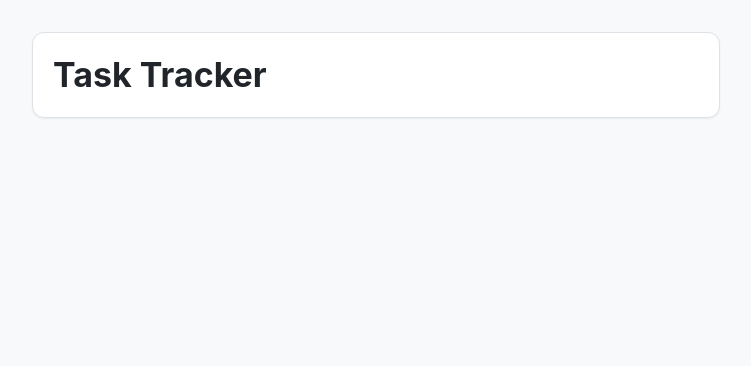
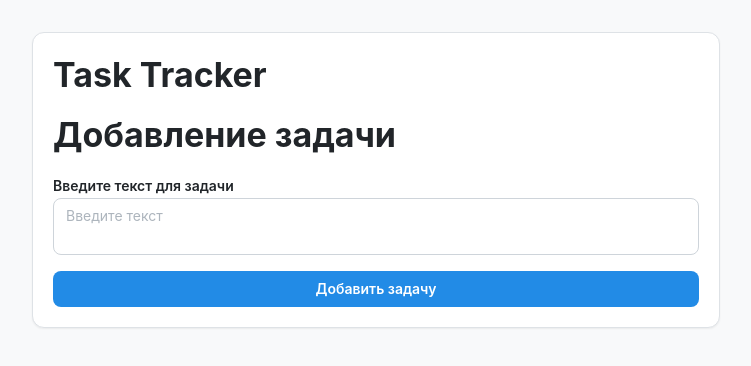
Before and after one commit to Idzu/Task-tracker, a React (Vite) app: page / in a window 1280 px wide. Shown: the top 366 px of the page, without its empty margins (264-1015 px from the left). Built offline with nearby package versions, Linux system fonts and the light colour scheme.

Commit message:
new: компонент TaskForm сделал базовую отправку с валидацией, пока без сохранения
Доп
1. установил zod
2. Подключил notification из mantine

```diff
--- a/package.json
+++ b/package.json
@@ -19,7 +19,8 @@
     "react": "^19.2.4",
     "react-dom": "^19.2.4",
     "react-redux": "^9.2.0",
-    "sass": "^1.99.0"
+    "sass": "^1.99.0",
+    "zod": "^4.3.6"
   },
   "devDependencies": {
     "@eslint/js": "^9.39.4",
--- a/src/app/App.tsx
+++ b/src/app/App.tsx
@@ -1,9 +1,14 @@
+import '@mantine/core/styles.css';
+import '@mantine/notifications/styles.css';
+
 import { MantineProvider } from '@mantine/core';
+import { Notifications } from '@mantine/notifications';
 import { TaskPage } from '../pages/TaskPage/TaskPage';
 
 export const App = () => {
   return (
     <MantineProvider>
+      <Notifications />
       <TaskPage />
     </MantineProvider>
   );
--- /dev/null
+++ b/src/components/TaskForm/TaskForm.tsx
@@ -0,0 +1,77 @@
+import { notifications } from '@mantine/notifications';
+import { Button, Stack, Textarea, Title } from '@mantine/core';
+import React, { useState } from 'react';
+import z from 'zod';
+
+// Схема валидации
+const taskFormSchema = z.object({
+  task: z.string().trim().min(1, 'Поле не должно быть пустым').max(500, 'Максимум 500 символов'),
+});
+
+export const TaskForm = () => {
+  // Состояния
+  const [task, setTask] = useState('');
+  const [error, setError] = useState('');
+
+  // Проверка валидации
+  const validateTask = (v: string) => {
+    const result = taskFormSchema.safeParse({ task: v });
+
+    if (!result.success) {
+      return z.flattenError(result.error).fieldErrors.task?.[0] ?? 'Ошибка валидации';
+    }
+
+    return '';
+  };
+
+  // Изменение текста и проверка валидации сразу
+  const changeTaskText = (v: string) => {
+    setTask(v);
+
+    if (error) {
+      setError(validateTask(v));
+    }
+  };
+
+  // Добавление задачи
+  const addTask = (event: React.SyntheticEvent<HTMLFormElement>) => {
+    event.preventDefault();
+
+    // Валидация формы
+    const checkErrors = validateTask(task);
+    if (checkErrors) {
+      return setError(checkErrors);
+    }
+
+    // Сохранение данных
+    notifications.show({
+      color: 'green',
+      title: 'Успешно',
+      message: 'Задача добавлена',
+    });
+
+    // Очистка формы
+    setTask('');
+    setError('');
+  };
+
+  return (
+    <div>
+      <form onSubmit={addTask}>
+        <Stack>
+          <Title>Добавление задачи</Title>
+          <Textarea
+            value={task}
+            onChange={(event) => {
+              changeTaskText(event.currentTarget.value);
+            }}
+            label="Введите текст для задачи"
+            placeholder="Введите текст"
+            error={error}
+          />
+          <Button type="submit">Добавить задачу</Button>
+        </Stack>
+      </form>
+    </div>
+  );
+};
--- a/src/pages/TaskPage/TaskPage.tsx
+++ b/src/pages/TaskPage/TaskPage.tsx
@@ -1,12 +1,16 @@
-import { Container, Paper, Title } from '@mantine/core';
+import { Container, Paper, Stack, Title } from '@mantine/core';
 import styles from './TaskPage.module.scss';
+import { TaskForm } from '../../components/TaskForm/TaskForm';
 
 export const TaskPage = () => {
   return (
     <main className={styles.taskPage}>
       <Container size="sm">
         <Paper className={styles.taskPage__content} radius="md" p="lg" withBorder>
-          <Title order={1}>Task Tracker</Title>
+          <Stack gap="md">
+            <Title order={1}>Task Tracker</Title>
+            <TaskForm />
+          </Stack>
         </Paper>
       </Container>
     </main>
```
Also changed, not shown: src/components/TaskForm/TaskForm.module.scss (added), 1 other file (tests, documents, lock files or other folders).
